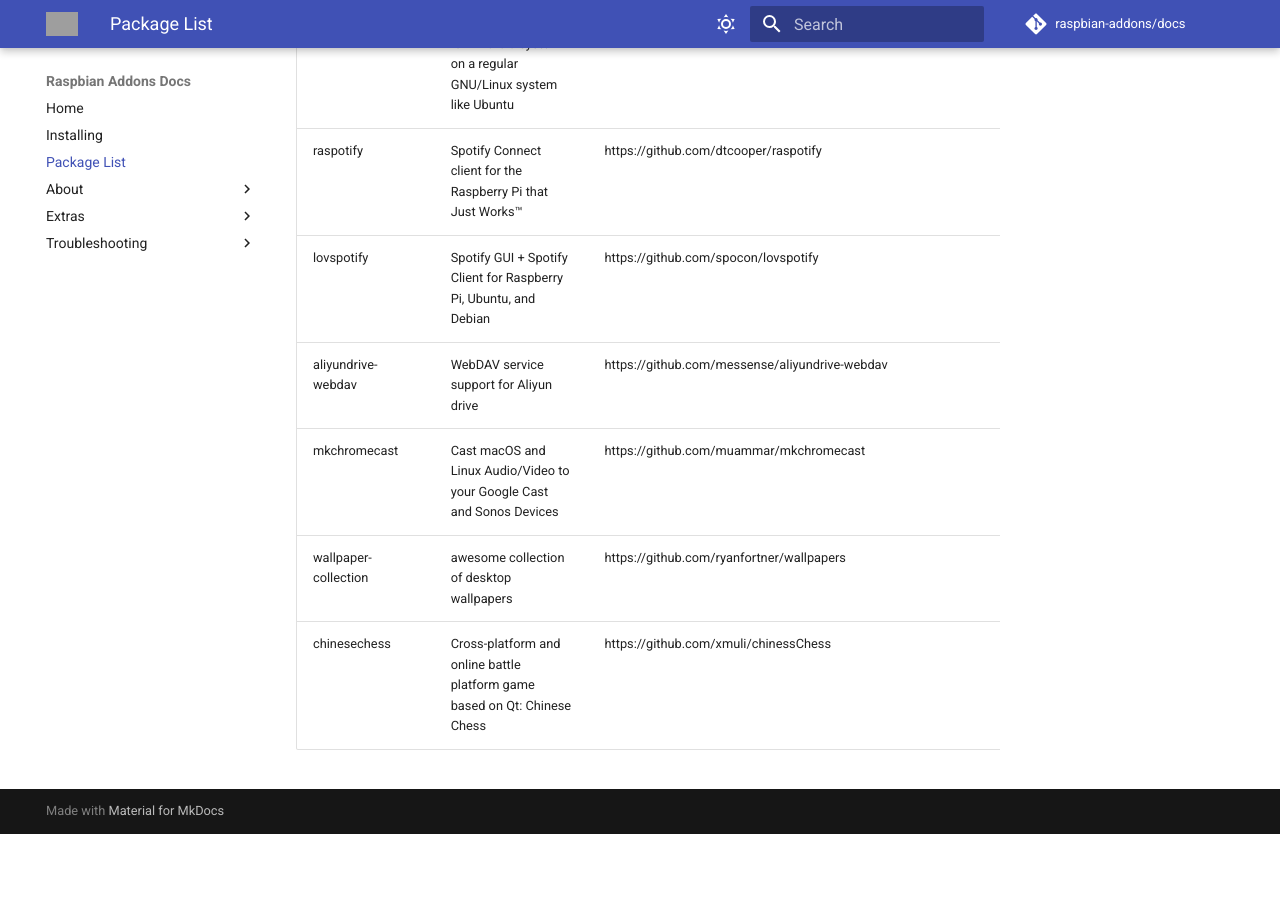
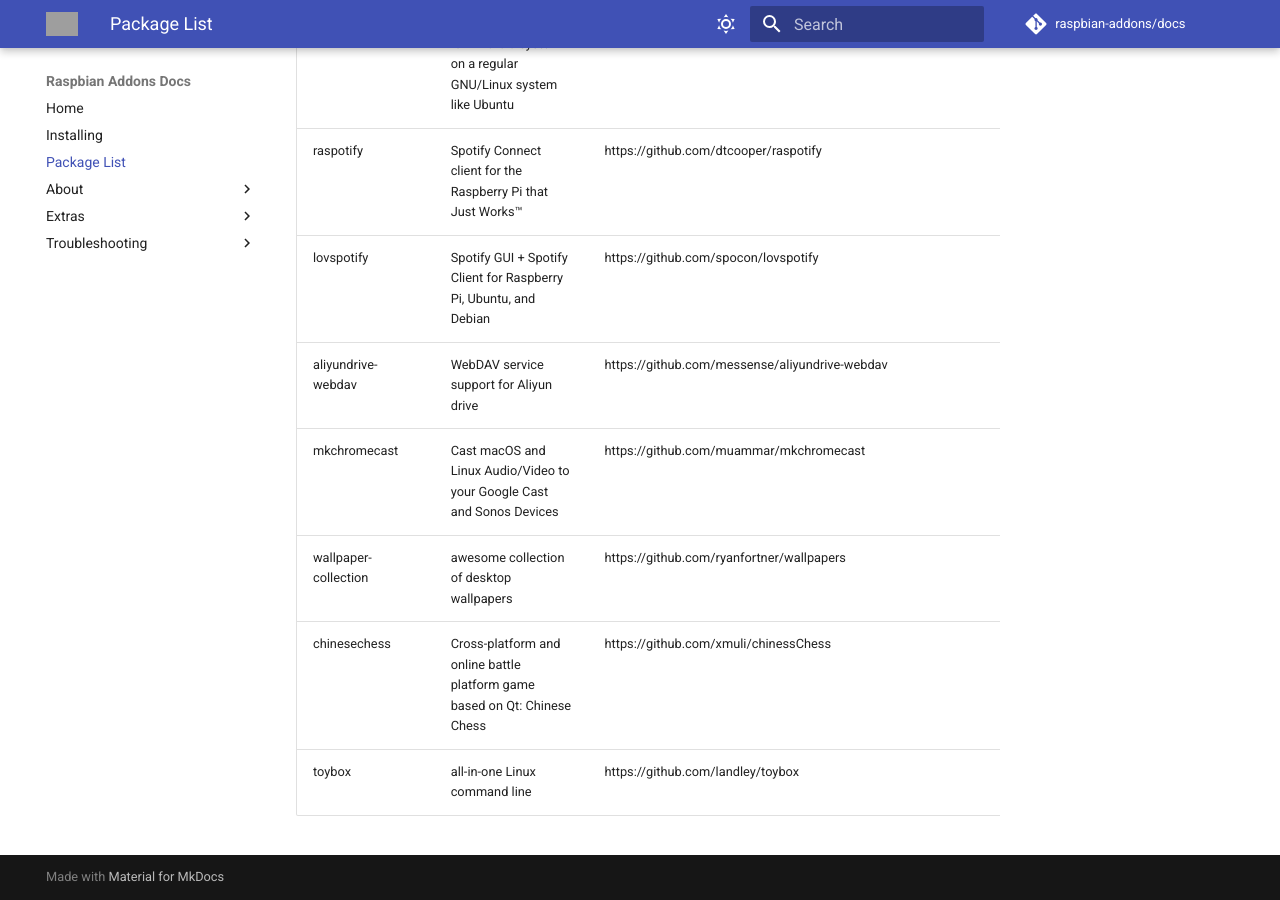
Before and after one commit to raspbian-addons/docs, an MkDocs documentation site: the page built from docs/package-list.md, in a window 1280 px wide and 900 px high, scrolled down 14244 px. Built offline with MkDocs 1.6.1 and Material for MkDocs 9.7.7, drawn with Linux system fonts in a browser that asks for light colours; comment, search, counter and statistics services are not loaded; before the commit the page ends 15078 px from its top, so only the background shows below that; grey boxes are pictures that could not be loaded.

Commit message:
packagelist: add toybox

```diff
--- a/docs/package-list.md
+++ b/docs/package-list.md
@@ -184,3 +184,4 @@
 | mkchromecast | Cast macOS and Linux Audio/Video to your Google Cast and Sonos Devices | https://github.com/muammar/mkchromecast |
 | wallpaper-collection | awesome collection of desktop wallpapers | https://github.com/ryanfortner/wallpapers |
 | chinesechess | Cross-platform and online battle platform game based on Qt: Chinese Chess | https://github.com/xmuli/chinessChess |
+| toybox | all-in-one Linux command line | https://github.com/landley/toybox |
```
